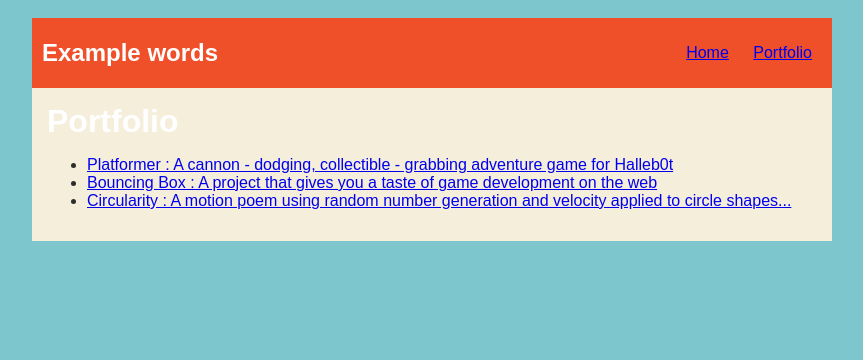
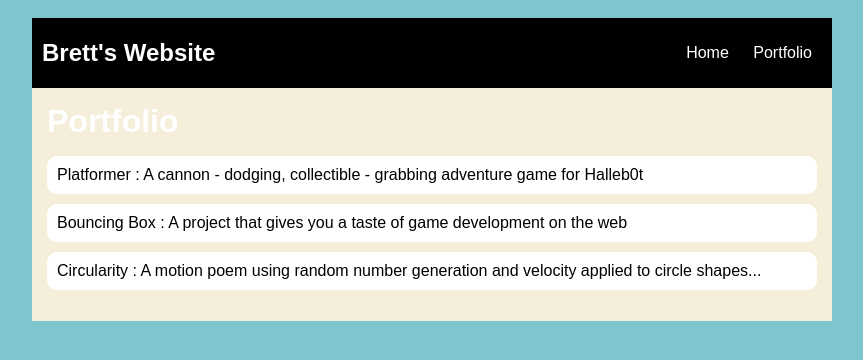
Before and after one commit to brettadams1/brettadams.github.io, a plain HTML site: page portfolio.html in a window 1280 px wide. Shown: the whole page, without its empty margins (208-1071 px from the left). Drawn offline with Linux system fonts and the light colour scheme.

Commit message:
finished product for now

```diff
--- a/main.css
+++ b/main.css
@@ -7,6 +7,27 @@ body {
 #all-contents {
   max-width: 800px;
     margin: auto;
+}
+
+#portfolio {
+    list-style-type: none;
+    padding-left: 0;
+}
+
+#portfolio li {
+    background: #fff;
+    padding: 10px;
+    border-radius: 10px;
+    margin-bottom: 10px;
+}
+
+#portfolio li:hover {
+    background: #eee;
+}
+
+#portfolio a {
+    text-decoration: none;
+    color: black;
 }
 
 /* navigation menu */
--- a/portfolio.html
+++ b/portfolio.html
@@ -1,65 +1,13 @@
 <!DOCTYPE html>
 <html>
     <head>
-        <title>Hello World</title>
-        <style type="text/css">
-            body {
-                background: rgb(125, 198, 205);
-                color: rgb(45, 45, 45);
-                padding: 10px;
-                font-family: arial;
-            }
-            header {
-                font-size: 1.5em;
-                font-weight: bold;
-            }
-
-            #all-contents {
-                max-width: 800px;
-                margin: auto;
-            }
-
-            /* navigation menu */
-            nav {
-                background: rgb(239, 80, 41);
-                margin: 0 auto;
-                display: flex;
-                padding: 10px;
-            }
-            h1 {
-                display: flex;
-                align-items: center;
-                color: rgb(255, 255, 255);
-                flex: 1;
-                margin: 0;
-            }
-            #nav-ul {
-                list-style-image: none;
-            }
-            .nav-li {
-                display: inline-block;
-                padding: 0 10px;
-            }
-            .nav-a {
-                text-decoration: none;
-                color: #fff;
-            }
-
-            /* main container area beneath menu */
-            main {
-                background: rgb(245, 238, 219);
-                display: flex;
-            }
-            .content {
-                flex: 1;
-                padding: 15px;
-            }
-        </style>
+        <title>Brett's Website</title>
+        <link rel="stylesheet" href="main.css">
     </head>
     <body>
         <div id="all-contents">
             <nav id="nav-ul">
-                <h1>Example words</h1>
+                <h1>Brett's Website</h1>
                 <ul>
                     <li class="nav-li">
                         <a href="index.html">Home</a>
```
Also changed, not shown: index.html (+3 -3 lines), images/brettadams.png (added).
